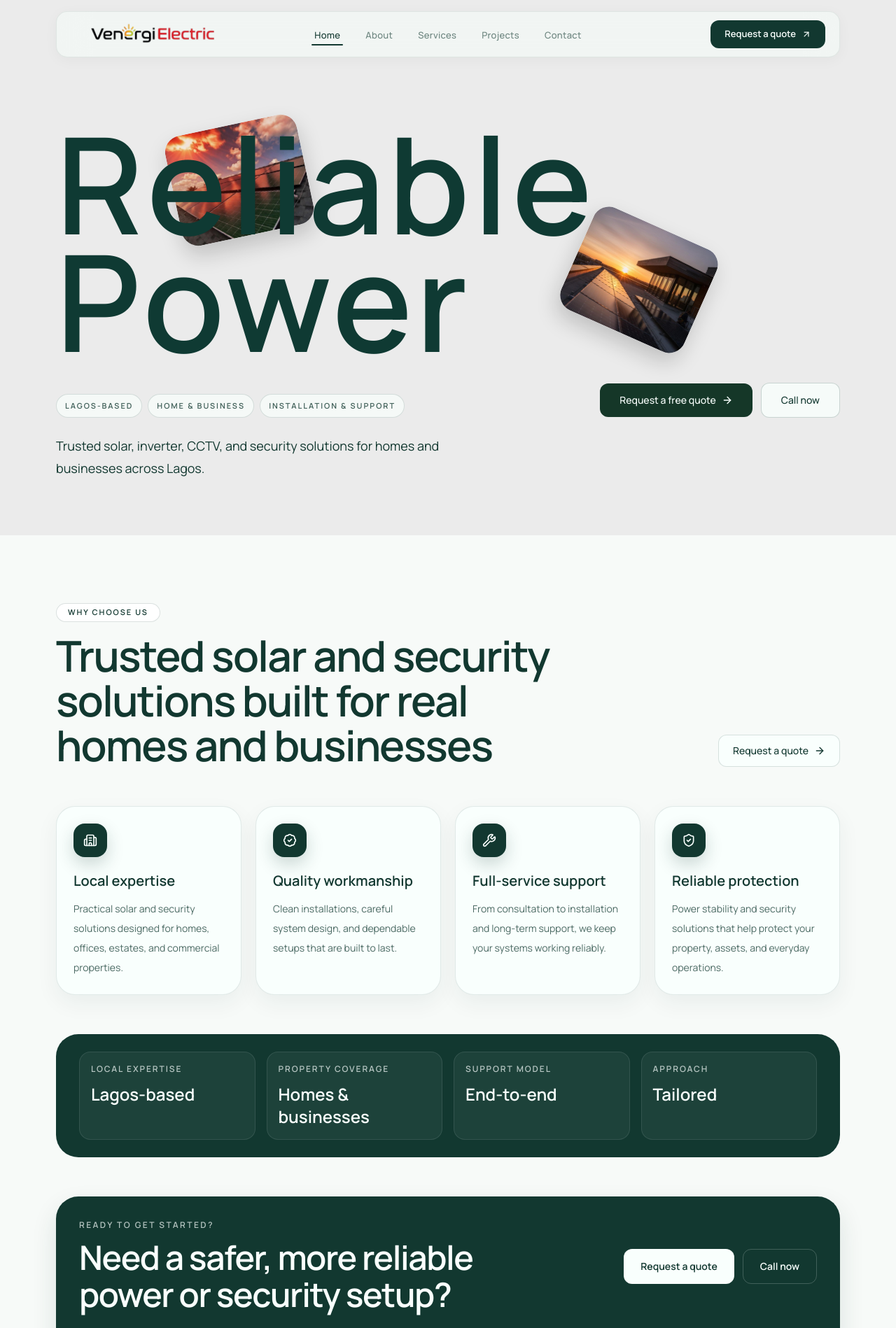
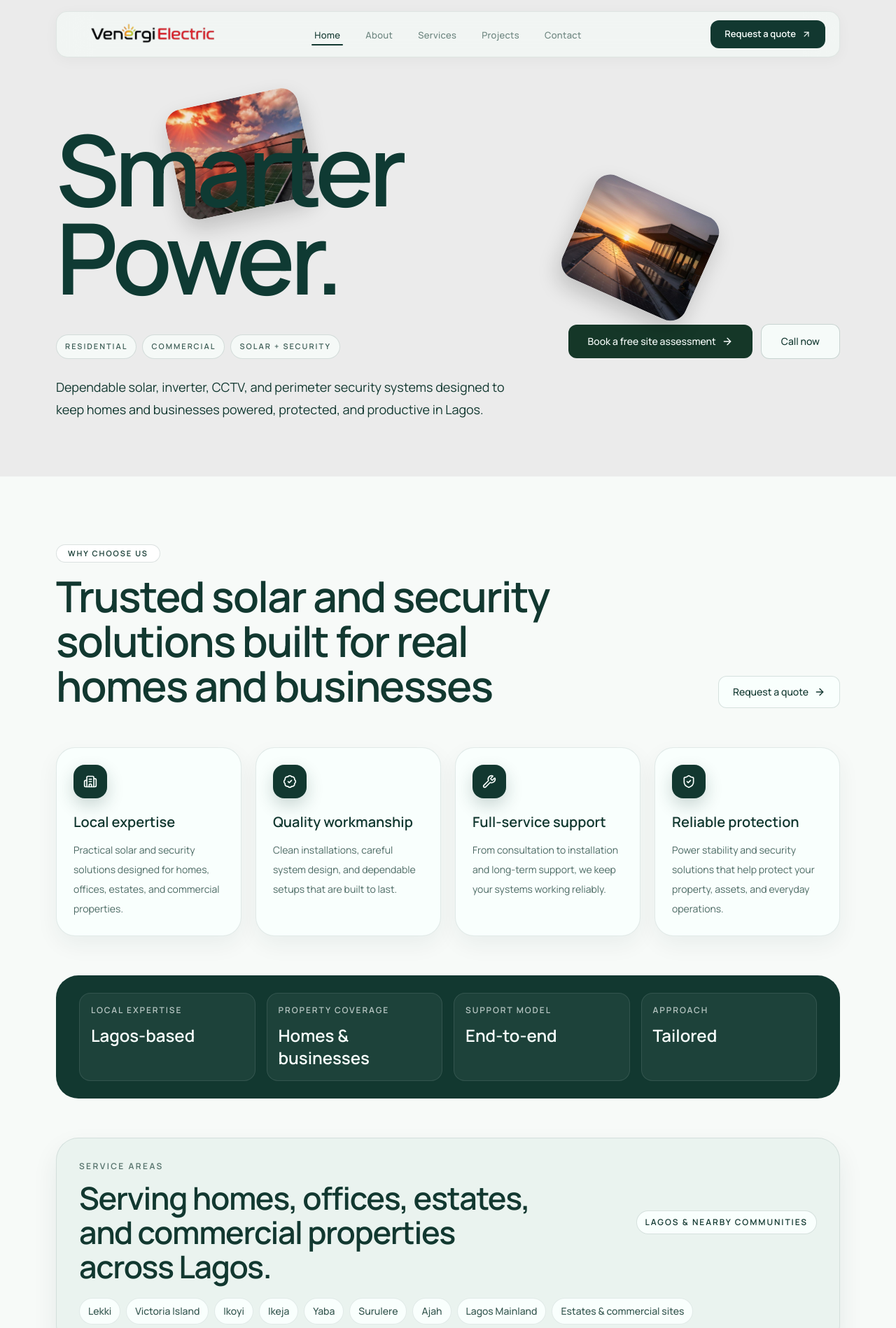
Before and after one commit to delikay/venerg, a React (Vite) app: page / in a window 1280 px wide. Shown: the top 1898 px of the page at 70% size. Built offline with nearby package versions, Linux system fonts and the light colour scheme.

Commit message:
edited the writeups

```diff
--- a/index.html
+++ b/index.html
@@ -6,26 +6,32 @@
     <meta name="viewport" content="width=device-width, initial-scale=1.0" />
     <meta
       name="description"
-      content="Venergi delivers solar, inverter, CCTV, electric fence, and intercom installation services for homes and businesses."
+      content="Venergi provides solar power, inverter installations, CCTV, electric fencing, and office intercom solutions for homes and businesses across Lagos, Nigeria."
+    />
+    <meta
+      name="keywords"
+      content="solar installation Lagos, inverter installation Nigeria, CCTV installation Lagos, electric fence Lagos, office intercom installation, solar business Lagos, home security solutions"
     />
     <meta name="robots" content="index,follow" />
+    <meta name="theme-color" content="#123830" />
     <link rel="canonical" href="https://venergi.vercel.app/" />
 
     <meta property="og:type" content="website" />
     <meta property="og:site_name" content="Venergi" />
-    <meta property="og:title" content="Venergi | Solar and Security Solutions" />
+    <meta property="og:title" content="Venergi | Solar, Inverter & Security Solutions in Lagos" />
     <meta
       property="og:description"
-      content="Reliable clean energy and security installations for homes and businesses."
+      content="Reliable solar, inverter, CCTV, and secure electrical installations for homes and businesses in Lagos."
     />
     <meta property="og:url" content="https://venergi.vercel.app/" />
     <meta property="og:image" content="/og-image.jpg" />
+    <meta property="og:locale" content="en_NG" />
 
     <meta name="twitter:card" content="summary_large_image" />
-    <meta name="twitter:title" content="Venergi | Solar and Security Solutions" />
+    <meta name="twitter:title" content="Venergi | Solar, Inverter & Security Solutions in Lagos" />
     <meta
       name="twitter:description"
-      content="Reliable clean energy and security installations for homes and businesses."
+      content="Reliable solar, inverter, CCTV, and secure electrical installations for homes and businesses in Lagos."
     />
     <meta name="twitter:image" content="/og-image.jpg" />
     <script type="application/ld+json">
@@ -35,7 +41,7 @@
         "name": "Venergi",
         "url": "https://venergi.vercel.app/",
         "image": "https://venergi.vercel.app/og-image.jpg",
-        "description": "Venergi delivers solar, inverter, CCTV, electric fence, and intercom installation services for homes and businesses.",
+        "description": "Venergi provides solar power, inverter installations, CCTV, electric fencing, and office intercom solutions for homes and businesses across Lagos, Nigeria.",
         "email": "mailto:venergielectric@gmail.com",
         "telephone": "+2348144196054",
         "address": {
@@ -43,7 +49,7 @@
           "addressLocality": "Lagos",
           "addressCountry": "NG"
         },
-        "areaServed": "Nigeria",
+        "areaServed": ["Lagos", "Lekki", "Victoria Island", "Ikeja", "Ajah", "Nigeria"],
         "openingHoursSpecification": [
           {
             "@type": "OpeningHoursSpecification",
@@ -51,10 +57,11 @@
             "opens": "08:00",
             "closes": "18:00"
           }
-        ]
+        ],
+        "priceRange": "$$"
       }
     </script>
-    <title>Venergi | Solar & Security Solutions</title>
+    <title>Venergi | Solar, Inverter & Security Solutions in Lagos</title>
   </head>
   <body>
     <div id="root"></div>
--- a/src/components/HeroSection.jsx
+++ b/src/components/HeroSection.jsx
@@ -49,19 +49,21 @@ const HeroSection = () => {
                 loading="eager"
                 decoding="async"
                 fetchPriority="high"
-                className={`${cardBaseClasses} absolute left-[10%] top-[12%] -rotate-12`}
+                width={360}
+                height={360}
+                className={`${cardBaseClasses} absolute left-[10%] top-[12%] -rotate-12 transition-transform duration-500`}
                 animate={
                   shouldReduceMotion
                     ? undefined
                     : {
-                        y: [0, -10, 0],
+                        y: [0, -6, 0],
                       }
                 }
                 transition={
                   shouldReduceMotion
                     ? undefined
                     : {
-                        duration: 4.8,
+                        duration: 5,
                         repeat: Number.POSITIVE_INFINITY,
                         ease: "easeInOut",
                       }
@@ -69,23 +71,25 @@ const HeroSection = () => {
               />
               <motion.img
                 src={heroBottomImage}
-                alt="Solar farm from above"
-                loading="eager"
+                alt="Residential solar installation"
+                loading="lazy"
                 decoding="async"
                 fetchPriority="low"
-                className={`${cardBaseClasses} absolute right-[12%] top-[42%] rotate-[24deg]`}
+                width={360}
+                height={360}
+                className={`${cardBaseClasses} absolute right-[12%] top-[42%] rotate-[24deg] transition-transform duration-500`}
                 animate={
                   shouldReduceMotion
                     ? undefined
                     : {
-                        y: [0, 10, 0],
+                        y: [0, 6, 0],
                       }
                 }
                 transition={
                   shouldReduceMotion
                     ? undefined
                     : {
-                        duration: 5.2,
+                        duration: 5.5,
                         repeat: Number.POSITIVE_INFINITY,
                         ease: "easeInOut",
                       }
@@ -97,20 +101,20 @@ const HeroSection = () => {
           <div className="relative z-10 lg:max-w-[760px]">
             <motion.h1
               variants={itemVariants}
-              className="text-[clamp(3.6rem,13vw,30rem)] font-semibold leading-[0.88] tracking-wide text-[#0f3a33] lg:text-[clamp(4rem,15vw,35rem)]"
+              className="text-[clamp(3.1rem,11vw,18rem)] font-semibold leading-[0.9] tracking-[-0.05em] text-[#0f3a33] lg:text-[clamp(4rem,11vw,19rem)]"
             >
-              Reliable
+              Smarter
               <br />
-              Power
+              Power.
             </motion.h1>
           </div>
         </div>
 
         <div className="mt-10 flex flex-col gap-5 sm:mt-8 sm:flex-row sm:items-end sm:justify-between">
           <motion.div variants={itemVariants} className="flex flex-wrap gap-2 text-[11px] font-semibold uppercase tracking-[0.18em] text-[#123830]/80">
-            <span className="rounded-full border border-[#123830]/15 bg-white/70 px-3 py-2">Lagos-based</span>
-            <span className="rounded-full border border-[#123830]/15 bg-white/70 px-3 py-2">Home & business</span>
-            <span className="rounded-full border border-[#123830]/15 bg-white/70 px-3 py-2">Installation & support</span>
+            <span className="rounded-full border border-[#123830]/15 bg-white/70 px-3 py-2">Residential</span>
+            <span className="rounded-full border border-[#123830]/15 bg-white/70 px-3 py-2">Commercial</span>
+            <span className="rounded-full border border-[#123830]/15 bg-white/70 px-3 py-2">Solar + security</span>
           </motion.div>
 
           <motion.div
@@ -123,7 +127,7 @@ const HeroSection = () => {
               whileHover={shouldReduceMotion ? undefined : { y: -2 }}
               whileTap={shouldReduceMotion ? undefined : { scale: 0.98 }}
             >
-              Request a free quote
+              Book a free site assessment
               <ArrowRight size={16} />
             </motion.a>
 
@@ -140,9 +144,9 @@ const HeroSection = () => {
 
         <motion.p
           variants={itemVariants}
-          className="mt-6 max-w-xl text-base leading-8 text-[#123830] sm:text-lg"
+          className="mt-6 max-w-2xl text-base leading-8 text-[#123830] sm:text-lg"
         >
-          Trusted solar, inverter, CCTV, and security solutions for homes and businesses across Lagos.
+          Dependable solar, inverter, CCTV, and perimeter security systems designed to keep homes and businesses powered, protected, and productive in Lagos.
         </motion.p>
       </div>
     </motion.section>
--- a/src/components/TrustSection.jsx
+++ b/src/components/TrustSection.jsx
@@ -80,6 +80,18 @@ const ctaHighlights = [
   'CCTV and perimeter security',
   'Custom system recommendations',
   'Professional installation & support',
+]
+
+const serviceAreas = [
+  'Lekki',
+  'Victoria Island',
+  'Ikoyi',
+  'Ikeja',
+  'Yaba',
+  'Surulere',
+  'Ajah',
+  'Lagos Mainland',
+  'Estates & commercial sites',
 ]
 
 const TrustSection = () => {
@@ -167,6 +179,38 @@ const TrustSection = () => {
               <p className="mt-3 text-2xl font-semibold text-white">{value}</p>
             </motion.div>
           ))}
+        </motion.div>
+
+        <motion.div
+          className="rounded-[2rem] border border-[#123830]/10 bg-[#eaf3ef] p-6 text-[#123830] shadow-[0_16px_36px_rgba(18,56,48,0.08)] sm:p-8"
+          variants={fadeInUp}
+          initial="hidden"
+          whileInView="show"
+          viewport={{ once: true, amount: 0.25 }}
+        >
+          <div className="flex flex-col gap-5 lg:flex-row lg:items-center lg:justify-between">
+            <div className="max-w-2xl">
+              <p className="text-xs font-semibold uppercase tracking-[0.2em] text-[#123830]/70">Service areas</p>
+              <h3 className="mt-3 text-[clamp(1.8rem,4vw,2.8rem)] font-semibold leading-[1.1] tracking-[-0.03em] text-[#123830]">
+                Serving homes, offices, estates, and commercial properties across Lagos.
+              </h3>
+            </div>
+
+            <div className="inline-flex rounded-full border border-[#123830]/15 bg-white px-3 py-2 text-xs font-semibold uppercase tracking-[0.16em] text-[#123830]">
+              Lagos & nearby communities
+            </div>
+          </div>
+
+          <div className="mt-5 flex flex-wrap gap-2">
+            {serviceAreas.map((area) => (
+              <span
+                key={area}
+                className="rounded-full border border-[#123830]/10 bg-white px-3 py-2 text-sm font-medium text-[#123830]/85"
+              >
+                {area}
+              </span>
+            ))}
+          </div>
         </motion.div>
 
         <motion.div
```
